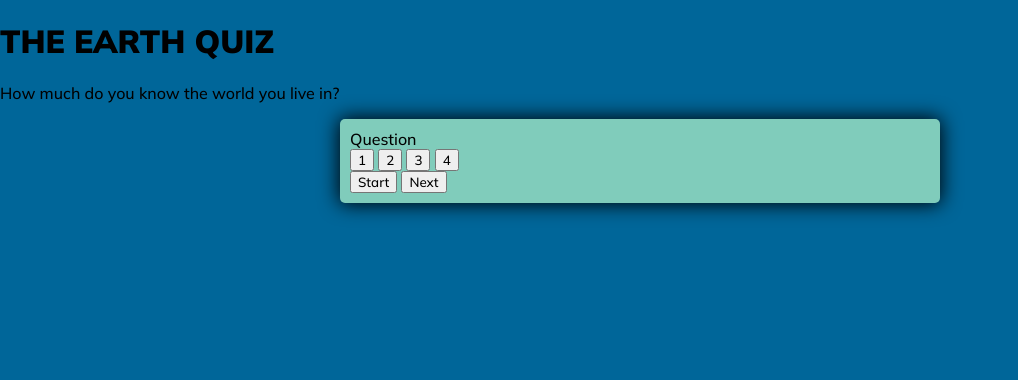
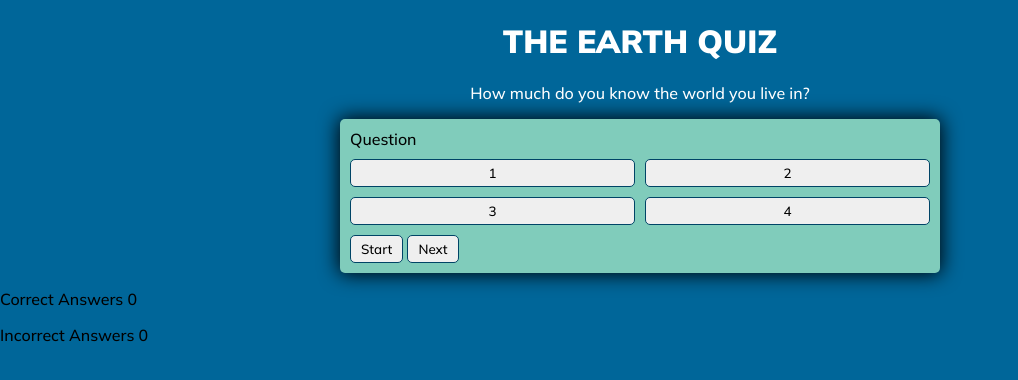
Before and after one commit to Juandavidc08/earth-quiz, a plain HTML site: page index.html in a window 1280 px wide. Shown: the whole page, without its empty margins (0-1018 px from the left). Drawn offline with Linux system fonts and the light colour scheme.

Commit message:
Style btns, Add footer with scores inhtml

```diff
--- a/assets/css/style.css
+++ b/assets/css/style.css
@@ -34,6 +34,10 @@ body.incorrect {
     --hue: var(--hue-incorrect);
 }
 
+header{
+    text-align: center;
+    color:#ffffff;
+}
 main{
     display:flex;
     justify-content: center;
@@ -49,3 +53,25 @@ main{
     padding: 10px;
     box-shadow: 0 0 20px 1px;
 }
+
+.btn-options {
+    display:grid;
+    grid-template-columns: repeat(2, auto);
+    gap: 10px;
+    margin: 10px 0;
+
+}
+
+.btn{
+    border: 1px solid hsl(var(--hue), 100%, 20%);
+    border-radius: 5px;
+    padding: 5px 10px;
+    outline: none;
+}
+
+.btn:hover{
+    border-color:black;
+    background-color: hsl(var(--hue), 100%, 20%);
+    color: white;
+
+}
--- a/index.html
+++ b/index.html
@@ -30,6 +30,10 @@
     </div>
     </main>
     <footer>
+        <div class="score-area">
+            <p class="scores">Correct Answers <span id="score">0</span></p>
+            <p class="scores">Incorrect Answers <span id="incorrect">0</span></p>
+        </div>
     </footer>
     <script src="assets/js/script.js"></script>
 </body>
```
